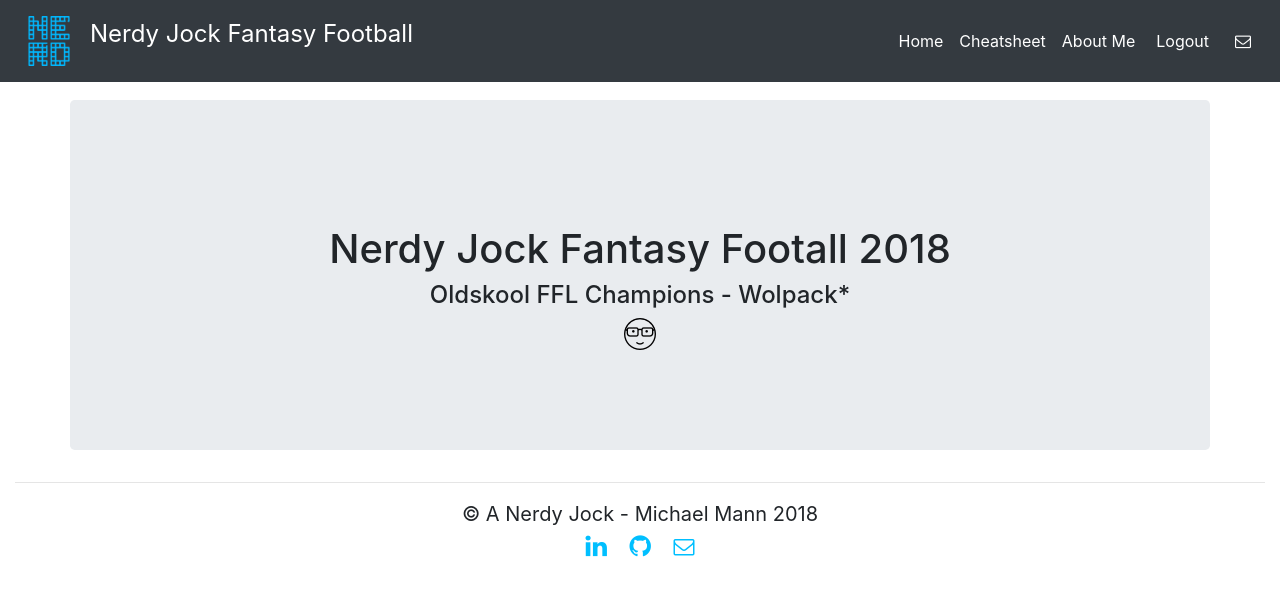
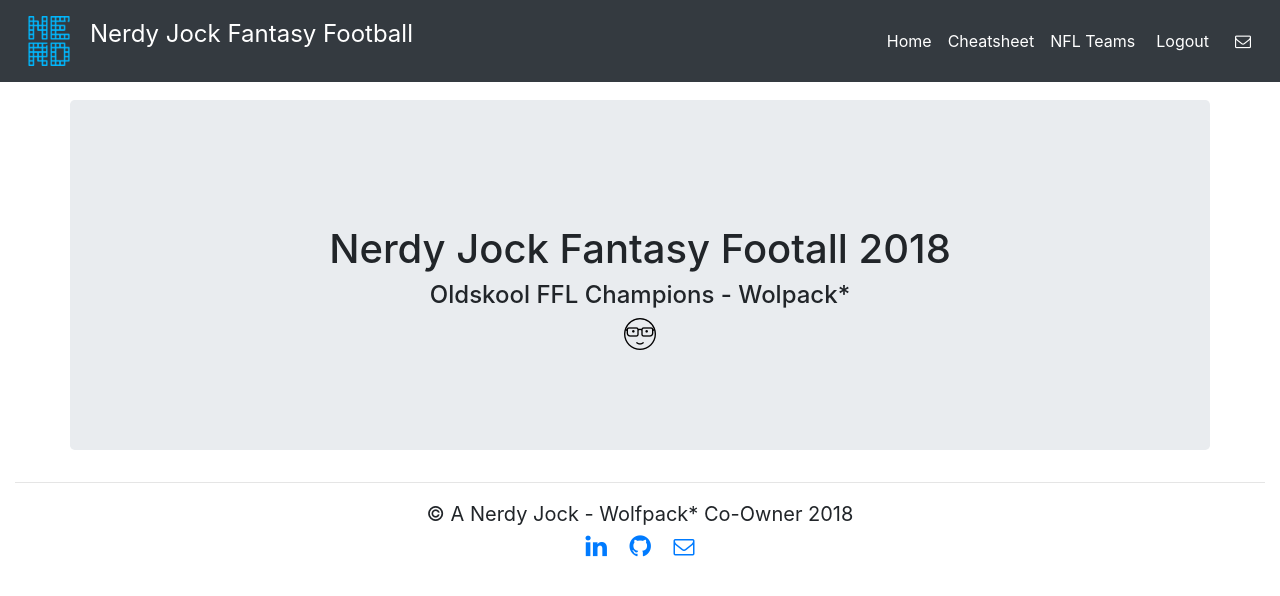
Before and after one commit to mannmik/FF2018, a Django app: page /nflteams/init in a window 1280 px wide. Shown: the top 596 px of the page. Run offline with Django 3.2, Linux system fonts and the light colour scheme; a user stored in the database is signed in; data that the repository does not hold is empty; some libraries are stand-ins or nearby versions.

Commit message:
Added NFL teams wk 141-6 sos. Cleaned up home page.

```diff
--- a/NFLteams/templates/teams.html
+++ b/NFLteams/templates/teams.html
@@ -19,24 +19,29 @@
 
     {% if team_list %}
     <div class="container text-center">
-            <h2>NFL Team Info</h2>
+
             <p></p>
-            <table class="table">
+            <table class="table table-dark">
               <thead>
-
                     <tr>
                         <th>Team Code</th>
                         <th>Team Name</th>
                         <th>Bye Week</th>
+                        <th>QB $</th>
+                        <th>RB $</th>
+                        <th>WR $</th>
                     </tr>
 
               </thead>
               <tbody>
                 {% for i in team_list.all %}
-                <tr>
+                <tr class="col-md-5">
                   <td>{{i.code}}</td>
                   <td>{{i.fullName}}</td>
                   <td>{{i.byeWeek}}</td>
+                  <td>{{i.qb_SOS}}</td>
+                  <td>{{i.rb_SOS}}</td>
+                  <td>{{i.wr_SOS}}</td>
                 </tr>
                 {% endfor %}
               </tbody>
--- a/NFLteams/urls.py
+++ b/NFLteams/urls.py
@@ -5,6 +5,7 @@ from . import views
 urlpatterns = [
     path('init', views.Init, name="init"),
     path('', views.Teams, name="nflteams"),
+    path('sos', views.SOS, name="sos"),
     #path('cheatsheet', views.CheatSheet, name="cheatsheet"),
     #path('signup/', views.SignUp, name="signup"),
     #path('logout/', views.logout, name="logout"),
--- a/NFLteams/views.py
+++ b/NFLteams/views.py
@@ -5,6 +5,7 @@ from django.contrib.auth.decorators import login_required
 from FF2018 import api_services
 from . models import NFL_Team
 from bs4 import BeautifulSoup
+from Player import web_scraper
 from collections import namedtuple
 import requests
 import json
@@ -31,6 +32,7 @@ def Init(request):
 
         # stores the team codes for each NFL team
         teamList = []
+        sos = web_scraper.strength_of_schedule_scraper()
 
         # ----------- TODO ----------
         # Need to web scrape the strength of schedule
@@ -52,6 +54,12 @@ def Init(request):
                     else:
                         continue
 
+            for rank in sos:
+                if rank['Team'] ==  i['code']:
+                    newTeam.qb_SOS = rank['QB']
+                    newTeam.rb_SOS = rank['RB']
+                    newTeam.wr_SOS = rank['WR']
+
             teamList.append(newTeam)
             newTeam.save()
 
@@ -64,6 +72,43 @@ def Teams(request):
     team_list = NFL_Team.objects
     return render(request, 'teams.html', {"team_list":team_list})
 
+def SOS(request):
+    #sos = web_scraper.strength_of_schedule_scraper()
+    teams = []
+    teams.append({"Team":"BUF", "QB":1, "RB":10, "WR":17})
+    teams.append({"Team":"ARI", "QB":2, "RB":6, "WR":20})
+    teams.append({"Team":"JAX", "QB":3, "RB":27, "WR":4})
+    teams.append({"Team":"PHI", "QB":4, "RB":12, "WR":19})
+    teams.append({"Team":"NO", "QB":5, "RB":19, "WR":16})
+    teams.append({"Team":"LAC", "QB":6, "RB":14, "WR":14})
+    teams.append({"Team":"DEN", "QB":7, "RB":5, "WR":23})
+    teams.append({"Team":"DAL", "QB":8, "RB":23, "WR":12})
+    teams.append({"Team":"PIT", "QB":9, "RB":21, "WR":11})
+    teams.append({"Team":"MIN", "QB":10, "RB":13, "WR":7})
+    teams.append({"Team":"BAL", "QB":11, "RB":11, "WR":26})
+    teams.append({"Team":"CHI", "QB":12, "RB":3, "WR":25})
+    teams.append({"Team":"NYG", "QB":13, "RB":31, "WR":9})
+    teams.append({"Team":"OAK", "QB":14, "RB":29, "WR":2})
+    teams.append({"Team":"ATL", "QB":15, "RB":16, "WR":3})
+    teams.append({"Team":"TEN", "QB":16, "RB":17, "WR":15})
+    teams.append({"Team":"SF", "QB":17, "RB":24, "WR":18})
+    teams.append({"Team":"TB", "QB":18, "RB":20, "WR":8})
+    teams.append({"Team":"KC", "QB":19, "RB":15, "WR":30})
+    teams.append({"Team":"CAR", "QB":20, "RB":22, "WR":1})
+    teams.append({"Team":"MIA", "QB":21, "RB":8, "WR":5})
+    teams.append({"Team":"LAR", "QB":22, "RB":30, "WR":6})
+    teams.append({"Team":"GB", "QB":23, "RB":32, "WR":10})
+    teams.append({"Team":"WAS", "QB":24, "RB":28, "WR":29})
+    teams.append({"Team":"NYJ", "QB":25, "RB":26, "WR":27})
+    teams.append({"Team":"HOU", "QB":26, "RB":4, "WR":28})
+    teams.append({"Team":"DET", "QB":27, "RB":2, "WR":13})
+    teams.append({"Team":"NE", "QB":28, "RB":1, "WR":32})
+    teams.append({"Team":"SEA", "QB":29, "RB":18, "WR":24})
+    teams.append({"Team":"CLE", "QB":30, "RB":9, "WR":22})
+    teams.append({"Team":"CIN", "QB":31, "RB":25, "WR":21})
+    teams.append({"Team":"IND", "QB":32, "RB":7, "WR":31})
+
+    return render(request, 'success.html', {"news": sos})
 
 # def CheatSheet(request):
 
--- a/Player/web_scraper.py
+++ b/Player/web_scraper.py
@@ -142,3 +142,71 @@ def fantasy_news_scraper():
 
 
     return player_news
+
+
+def strength_of_schedule_scraper():
+
+    # baseUrl = "https://fftoolbox.scoutfantasysports.com"
+    # params = "?type=d"
+    # url = baseUrl
+
+    # # we make a get request to fantasy webpage and store the content
+    # req = requests.get(url)
+
+    # # store the content for scraping
+    # soup = BeautifulSoup(req.content, "html.parser")
+
+    # sos_table = soup.find_all("tr", {"class":"c"})
+    # sos_info = sos_table.find_all("a")
+
+    # baseUrl = "https://www.fantasypros.com/nfl"
+    # params = "/strength-of-schedule.php?position=QB"
+    # url = baseUrl + params
+
+    # # we make a get request to fantasy webpage and store the content
+    # req = requests.get(url)
+
+    # # store the content for scraping
+    # soup = BeautifulSoup(req.content, "html.parser")
+
+    # rankings = soup.find("div", {"class":"mobile-table"})
+
+    teams = []
+    teams.append({"Team":"BUF", "QB":1, "RB":10, "WR":17})
+    teams.append({"Team":"ARI", "QB":2, "RB":6, "WR":20})
+    teams.append({"Team":"JAX", "QB":3, "RB":27, "WR":4})
+    teams.append({"Team":"PHI", "QB":4, "RB":12, "WR":19})
+    teams.append({"Team":"NO", "QB":5, "RB":19, "WR":16})
+    teams.append({"Team":"LAC", "QB":6, "RB":14, "WR":14})
+    teams.append({"Team":"DEN", "QB":7, "RB":5, "WR":23})
+    teams.append({"Team":"DAL", "QB":8, "RB":23, "WR":12})
+    teams.append({"Team":"PIT", "QB":9, "RB":21, "WR":11})
+    teams.append({"Team":"MIN", "QB":10, "RB":13, "WR":7})
+    teams.append({"Team":"BAL", "QB":11, "RB":11, "WR":26})
+    teams.append({"Team":"CHI", "QB":12, "RB":3, "WR":25})
+    teams.append({"Team":"NYG", "QB":13, "RB":31, "WR":9})
+    teams.append({"Team":"OAK", "QB":14, "RB":29, "WR":2})
+    teams.append({"Team":"ATL", "QB":15, "RB":16, "WR":3})
+    teams.append({"Team":"TEN", "QB":16, "RB":17, "WR":15})
+    teams.append({"Team":"SF", "QB":17, "RB":24, "WR":18})
+    teams.append({"Team":"TB", "QB":18, "RB":20, "WR":8})
+    teams.append({"Team":"KC", "QB":19, "RB":15, "WR":30})
+    teams.append({"Team":"CAR", "QB":20, "RB":22, "WR":1})
+    teams.append({"Team":"MIA", "QB":21, "RB":8, "WR":5})
+    teams.append({"Team":"LAR", "QB":22, "RB":30, "WR":6})
+    teams.append({"Team":"GB", "QB":23, "RB":32, "WR":10})
+    teams.append({"Team":"WAS", "QB":24, "RB":28, "WR":29})
+    teams.append({"Team":"NYJ", "QB":25, "RB":26, "WR":27})
+    teams.append({"Team":"HOU", "QB":26, "RB":4, "WR":28})
+    teams.append({"Team":"DET", "QB":27, "RB":2, "WR":13})
+    teams.append({"Team":"NE", "QB":28, "RB":1, "WR":32})
+    teams.append({"Team":"SEA", "QB":29, "RB":18, "WR":24})
+    teams.append({"Team":"CLE", "QB":30, "RB":9, "WR":22})
+    teams.append({"Team":"CIN", "QB":31, "RB":25, "WR":21})
+    teams.append({"Team":"IND", "QB":32, "RB":7, "WR":31})
+
+    sos_info = teams
+
+
+
+    return sos_info
--- a/templates/webbase.html
+++ b/templates/webbase.html
@@ -53,7 +53,7 @@
             <a class="nav-link" href="{% url 'cheatsheet' %}">Cheatsheet</a>
           </li>
           <li class="nav-item active">
-            <a class="nav-link" href="">About Me</a>
+            <a class="nav-link" href="{% url 'nflteams' %}">NFL Teams</a>
           </li>
         </ul>
 
@@ -76,6 +76,7 @@
 
           </form>
       </div>
+
     </nav>
 
     <main role="main" style="padding-top:100px">
@@ -111,16 +112,16 @@
             </div>
         <div class="container">
 
-                <span style=font-size:20px>&copy; A Nerdy Jock - Michael Mann {% now 'Y'%}</span>
+                <span style=font-size:20px>&copy; A Nerdy Jock - Wolfpack* Co-Owner {% now 'Y'%}</span>
                 <br>
                 <span>
-                    <a style="font-size:25px; color:deepskyblue" class="btn btn-sm fa fa-linkedin square" href="https://www.linkedin.com/in/mike-mann-a82962113/"></a>
+                    <a style="font-size:25px" class="btn btn-sm fa fa-linkedin square" href="https://www.linkedin.com/in/mike-mann-a82962113/"></a>
                 </span>
                 <span>
-                    <a style="font-size:25px; color:deepskyblue" class="btn btn-sm fa fa-github social" href="https://github.com/mannmik"></a>
+                    <a style="font-size:25px" class="btn btn-sm fa fa-github social" href="https://github.com/mannmik"></a>
                 </span>
                 <span>
-                    <a style="font-size:21px; color:deepskyblue" class="btn btn-sm fa fa-envelope-o" href="mailto:OGnerdyjock@gmail.com?Subject=Hey, from another Nerdy Jock"></a>
+                    <a style="font-size:21px" class="btn btn-sm fa fa-envelope-o" href="mailto:OGnerdyjock@gmail.com?Subject=Hey, from another Nerdy Jock"></a>
                 </span>
                 <br />
             </div>
```
Also changed, not shown: UserAccount/templates/success.html (+4 -4 lines), templates/home.html (+43 -64 lines), FF2018/static/wolf2.png (added), NFLteams/models.py (line endings or trailing spaces), db.sqlite3, static/wolf.png (added).
